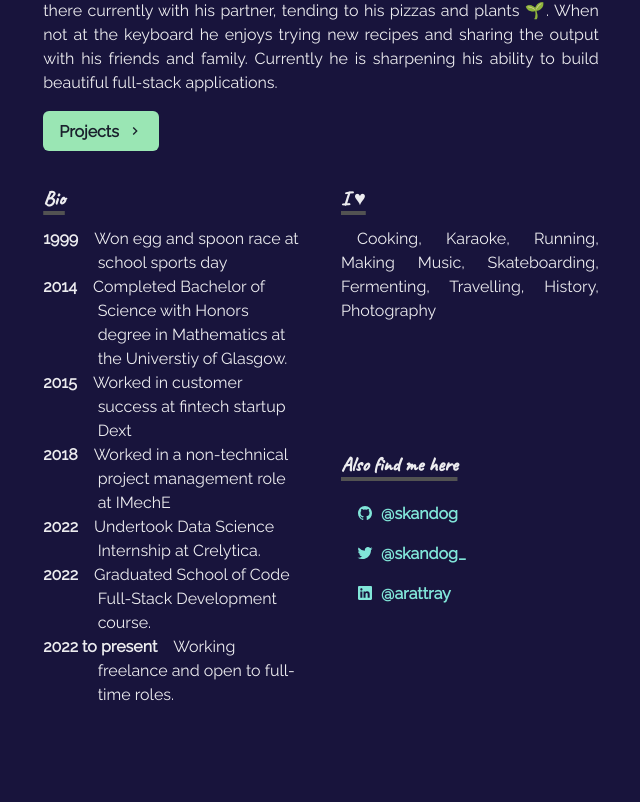
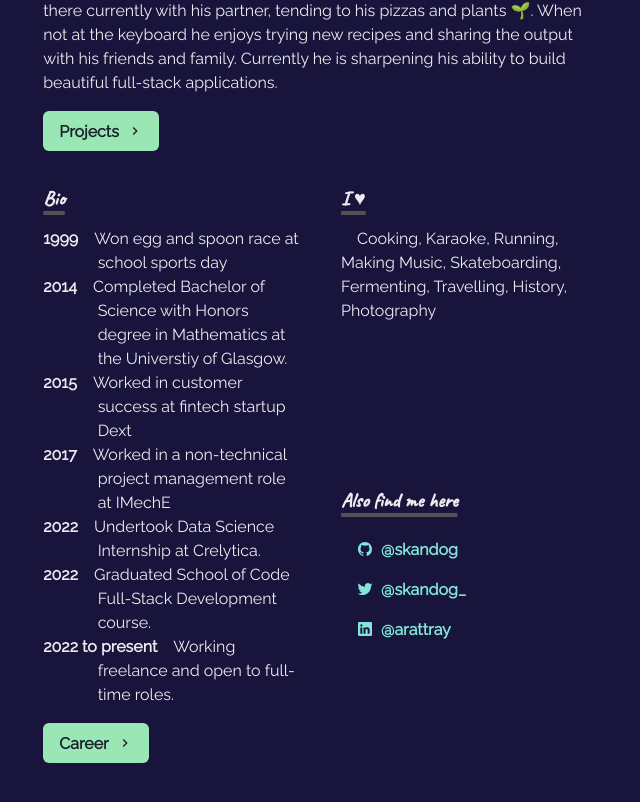
Before and after one commit to skandog/p, a Next.js app: page / in a window 1280 px wide. Shown: the part 452-1254 px from the top of the page, without its empty margins (319-959 px from the left). Before the commit the page ends 1215 px from the top, so only its background shows below. Built offline with nearby package versions, Linux system fonts and the light colour scheme.

Commit message:
changed text align to left, and added button to linked in under bio section. had to remove text decoration to use chakra link without underline

```diff
--- a/components/paragraph.js
+++ b/components/paragraph.js
@@ -1,7 +1,7 @@
 import styled from '@emotion/styled'
 
 const Paragraph = styled.p`
-  text-align: justify;
+  text-align: left;
   text-indent: 1em;
 `
 
--- a/pages/index.js
+++ b/pages/index.js
@@ -119,7 +119,7 @@ const Page = () => {
               Worked in customer success at fintech startup Dext
             </BioSection>
             <BioSection>
-              <BioYear>2018</BioYear>
+              <BioYear>2017</BioYear>
               Worked in a non-technical project management role at IMechE
             </BioSection>
             <BioSection>
@@ -134,6 +134,20 @@ const Page = () => {
               <BioYear>2022 to present</BioYear>
               Working freelance and open to full-time roles.
             </BioSection>
+            <Box align="left" my={4}>
+              <NextLink href="https://www.linkedin.com/in/arattray/" passHref>
+                <Link target="_blank" style={{ textDecoration: 'none' }}>
+                  <Button
+                    as={motion.button}
+                    whileHover={{ scale: 1.2 }}
+                    rightIcon={<ChevronRightIcon />}
+                    colorScheme={useColorModeValue('purple', 'green')}
+                  >
+                    Career
+                  </Button>
+                </Link>
+              </NextLink>
+            </Box>
           </Section>
           <SimpleGrid columns={1}>
             <Section delay={0.3}>
```
